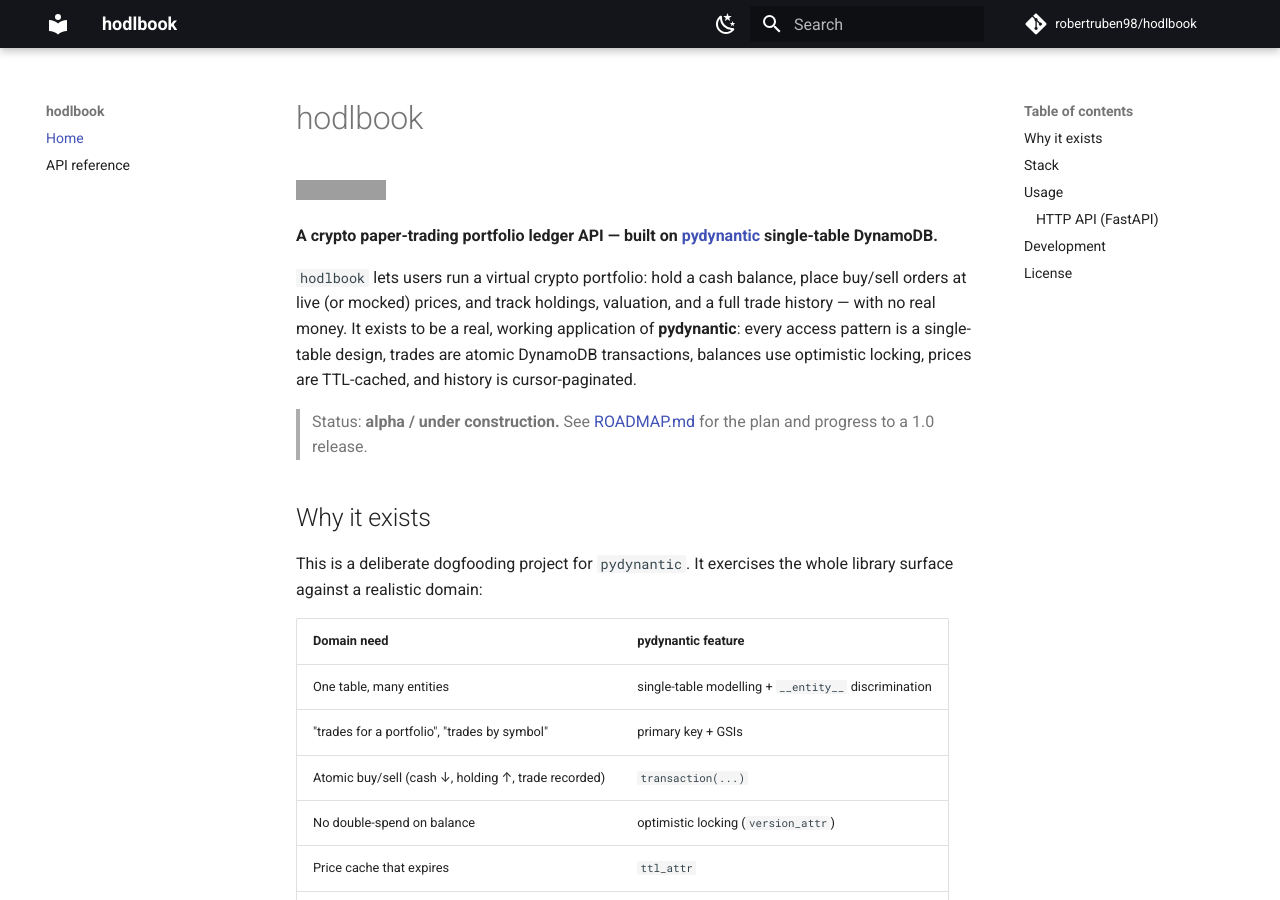
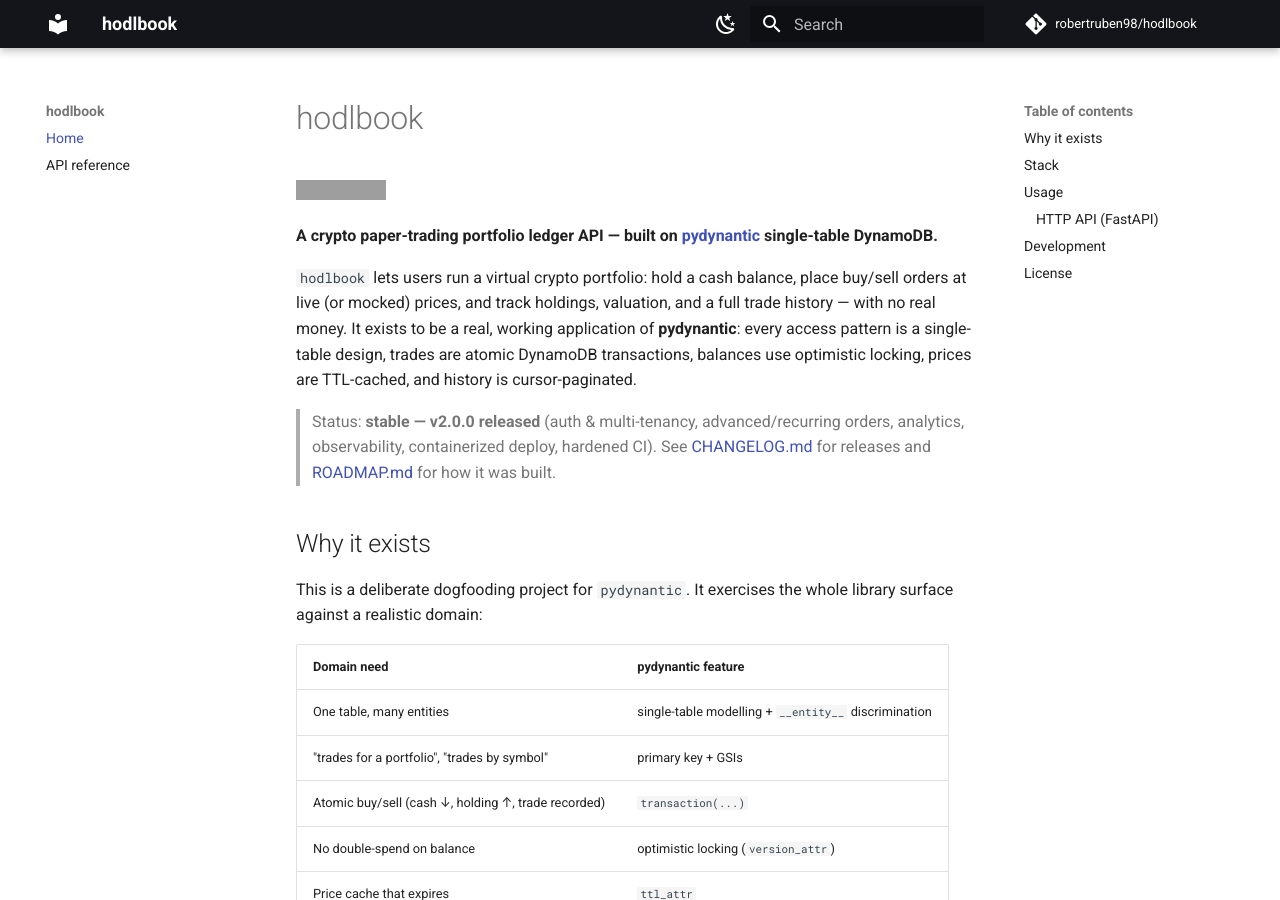
Before and after one commit to robertruben98/hodlbook, an MkDocs documentation site: the page built from docs/index.md, in a window 1280 px wide and 900 px high. Built offline with MkDocs 1.6.1 and Material for MkDocs 9.7.7, drawn with Linux system fonts in a browser that asks for light colours; comment, search, counter and statistics services are not loaded; grey boxes are pictures that could not be loaded.

Commit message:
Fix stale maturity metadata (README/ROADMAP vs shipped 2.0.0)
README said 'alpha / under construction' and the ROADMAP was titled 'to 1.0',
but the package is a real, released 2.0.0 (CHANGELOG [2.0.0], git tags 1.0.0 &
2.0.0, all ROADMAP milestones [x] done, pyproject Production/Stable). Align the
docs to the shipped reality: README status = stable v2.0.0, ROADMAP reframed as
the delivered build plan.

Co-Authored-By: Claude Opus 4.8 (1M context) <noreply@anthropic.com>

```diff
--- a/README.md
+++ b/README.md
@@ -11,8 +11,9 @@ application of **pydynantic**: every access pattern is a single-table design,
 trades are atomic DynamoDB transactions, balances use optimistic locking, prices
 are TTL-cached, and history is cursor-paginated.
 
-> Status: **alpha / under construction.** See [ROADMAP.md](ROADMAP.md) for the
-> plan and progress to a 1.0 release.
+> Status: **stable — v2.0.0 released** (auth & multi-tenancy, advanced/recurring
+> orders, analytics, observability, containerized deploy, hardened CI). See
+> [CHANGELOG.md](CHANGELOG.md) for releases and [ROADMAP.md](ROADMAP.md) for how it was built.
 
 ## Why it exists
 
```
Also changed, not shown: ROADMAP.md (+5 -1 lines).
